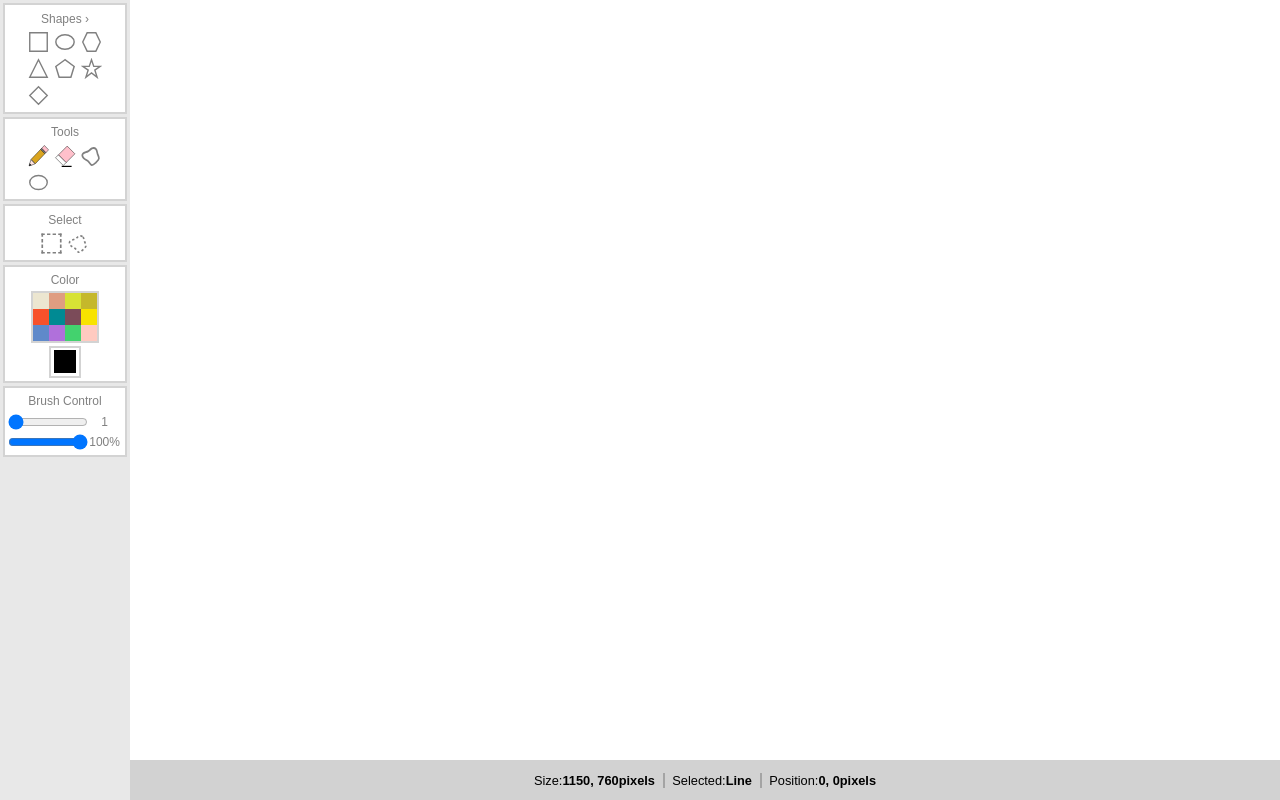
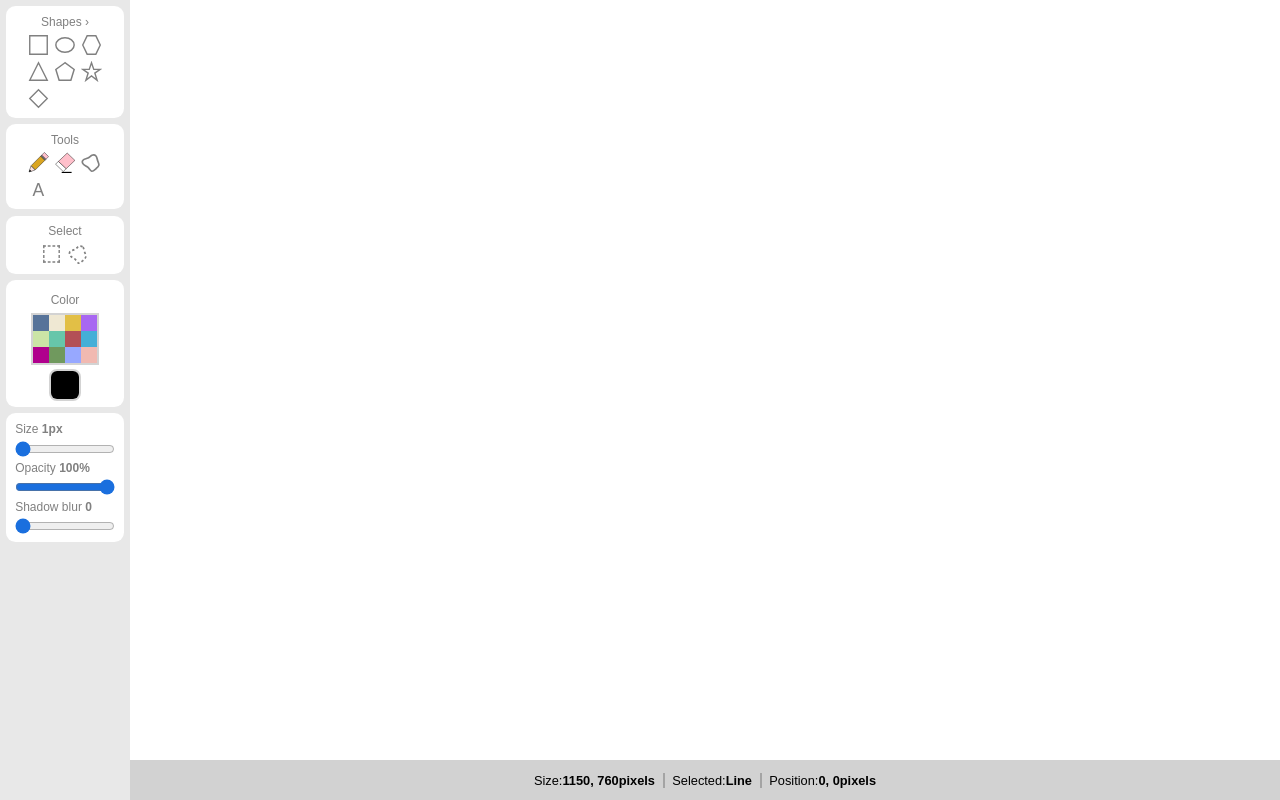
Before and after one commit to Jhonyx00/React-Paint-App, a React (Create React App) app: page / in a window 1280 px wide. Built offline with nearby package versions, Linux system fonts and the light colour scheme.

Commit message:
add shadow blur

```diff
--- a/src/App.css
+++ b/src/App.css
@@ -8,34 +8,6 @@
   .toolbar-container {
     background-color: rgb(232, 232, 232);
     height: 100vh;
-
-    .lineWidth {
-      background-color: white;
-      padding: 0.2em;
-      margin: 0.2em;
-
-      border: 2px solid lightgray;
-      display: grid;
-      place-items: center;
-
-      span {
-        font-size: 12px;
-        color: gray;
-        font-weight: 500;
-        padding: inherit;
-      }
-
-      .size {
-        display: grid;
-        grid-template-columns: 70% 30%;
-        place-items: center;
-        width: 100%;
-        input {
-          width: 100%;
-          cursor: pointer;
-        }
-      }
-    }
   }
   .canvas-statusbar-container {
     width: 100%;
--- a/src/App.tsx
+++ b/src/App.tsx
@@ -16,6 +16,7 @@ import { Position } from "./interfaces/position.ts";
 import { shapeItems, toolsItems, selectItems } from "./utilities/data.ts";
 import { Point } from "./interfaces/point.ts";
 import Menu from "./components/menu/Menu.tsx";
+import ToolOptions from "./components/toolOptions/ToolOptions.tsx";
 
 const App = () => {
   const canvasContainer = useRef<HTMLDivElement>(null);
@@ -77,19 +78,10 @@ const App = () => {
     setCursorPosition(precisePoint);
   };
 
+  const [selected, setSelected] = useState<boolean>(false);
   const [lineWidth, setLineWidth] = useState<number>(1);
-  const [lineOpacity, setLineOpacity] = useState<number>(100);
-
-  const [selected, setSelected] = useState<boolean>(false);
-  const handleWidthChange = (e: React.ChangeEvent<HTMLInputElement>) => {
-    const value = e.target.value;
-    setLineWidth(parseInt(value));
-  };
-
-  const handleOpaictyChange = (e: React.ChangeEvent<HTMLInputElement>) => {
-    const value = e.target.value;
-    setLineOpacity(parseInt(value));
-  };
+  const [opacity, setOpacity] = useState<number>(100);
+  const [shadowBlur, setShadowBlur] = useState<number>(0);
 
   return (
     <div className="toolbar-canvas-container">
@@ -113,30 +105,14 @@ const App = () => {
           setSelected={setSelected}
         />
         <ColorPalette setCurrentColor={setCurrentColor} />
-
-        <div className="lineWidth">
-          <span>Brush Control</span>
-          <div className="size">
-            <input
-              type="range"
-              min={1}
-              max={100}
-              onChange={handleWidthChange}
-              value={lineWidth}
-            />
-            <span>{lineWidth}</span>
-          </div>
-          <div className="size">
-            <input
-              type="range"
-              min={1}
-              max={100}
-              onChange={handleOpaictyChange}
-              value={lineOpacity}
-            />
-            <span>{lineOpacity}%</span>
-          </div>
-        </div>
+        <ToolOptions
+          lineWidth={lineWidth}
+          opacity={opacity}
+          shadowBlur={shadowBlur}
+          setShadowBlur={setShadowBlur}
+          setLineWidth={setLineWidth}
+          setOpacity={setOpacity}
+        />
       </div>
 
       <div className="canvas-statusbar-container">
@@ -153,7 +129,8 @@ const App = () => {
             currentColor={currentColor}
             canvasPosition={canvasPosition}
             lineWidth={lineWidth}
-            lineOpacity={lineOpacity / 100}
+            opacity={opacity / 100}
+            shadowBlur={shadowBlur}
             setSelected={setSelected}
           />
         </div>
--- a/src/components/canvas/canvas.tsx
+++ b/src/components/canvas/canvas.tsx
@@ -26,7 +26,8 @@ const Canvas = ({
   currentColor,
   canvasPosition,
   lineWidth,
-  lineOpacity,
+  opacity,
+  shadowBlur,
   setSelected,
 }: {
   parentSize: Dimension;
@@ -34,7 +35,8 @@ const Canvas = ({
   currentColor: string;
   canvasPosition: Position;
   lineWidth: number;
-  lineOpacity: number;
+  opacity: number;
+  shadowBlur: number;
   setSelected: Dispatch<SetStateAction<boolean>>;
 }) => {
   //refs
@@ -224,10 +226,12 @@ const Canvas = ({
   const setCanvasOptions = () => {
     shapeContainer.background = currentColor;
     if (!mainCtx) return;
-    mainCtx.globalAlpha = lineOpacity;
+    mainCtx.globalAlpha = opacity;
     mainCtx.strokeStyle = currentColor;
     mainCtx.fillStyle = currentColor;
     mainCtx.lineWidth = lineWidth;
+    mainCtx.shadowBlur = shadowBlur;
+    mainCtx.shadowColor = "blue";
   };
 
   const setAuxCanvasOptions = () => {
@@ -235,7 +239,9 @@ const Canvas = ({
     shape container background needs to be cleared by setting its width and height */
     setAuxCanvasDimension(300, 150);
     if (!auxCtx) return;
-    auxCtx.globalAlpha = lineOpacity;
+    auxCtx.globalAlpha = opacity;
+    auxCtx.shadowBlur = shadowBlur;
+    auxCtx.shadowColor = "blue";
   };
 
   const performAction = (point: Point) => {
@@ -685,7 +691,7 @@ const Canvas = ({
     shapePath.closePath();
     if (!auxCtx) return;
     auxCtx.clip(shapePath);
-    auxCtx.globalAlpha = lineOpacity;
+    auxCtx.globalAlpha = opacity;
     auxCtx.fillStyle = currentColor;
     auxCtx.fill(shapePath);
     const base64 = auxCanvas.current.toDataURL();
--- a/src/components/colorPalette/colorPalette.css
+++ b/src/components/colorPalette/colorPalette.css
@@ -1,11 +1,11 @@
 .tool-container {
   display: grid;
   place-items: center;
-  border: 2px solid lightgray;
   background-color: white;
-  padding: 0.2em;
-  margin: 0.2em;
-
+  padding: 0.4em;
+  margin: 0.4em;
+  /* border: 2px solid lightgray; */
+  border-radius: 0.6em;
   span {
     font-size: 12px;
     text-align: center;
@@ -43,7 +43,9 @@
         cursor: pointer;
         width: 2.4em;
         height: 2.4em;
-        padding: 0.2em;
+        /* padding: 0.2em; */
+        overflow: hidden;
+        border-radius: 0.6em;
         border: 2px solid lightgray;
         background-color: white;
       }
--- a/src/components/tool/tool.css
+++ b/src/components/tool/tool.css
@@ -1,13 +1,13 @@
 .tool-item-container {
   display: grid;
   place-items: center;
-  padding: 0.2em;
   background-color: white;
-  border: 2px solid lightgray;
-  padding: 0.2em;
-  margin: 0.2em;
+  padding: 0.4em;
+  margin: 0.4em;
+  border-radius: 0.6em;
+
   .text {
-    padding: inherit;
+    padding: 0.2em;
     font-size: 12px;
     color: gray;
     font-weight: 500;
--- /dev/null
+++ b/src/components/toolOptions/ToolOptions.tsx
@@ -0,0 +1,77 @@
+import { Dispatch, SetStateAction } from "react";
+import "./toolOptions.css";
+
+const ToolOptions = ({
+  lineWidth,
+  opacity,
+  shadowBlur,
+  setLineWidth,
+  setOpacity,
+  setShadowBlur,
+}: {
+  lineWidth: number;
+  opacity: number;
+  shadowBlur: number;
+  setLineWidth: Dispatch<SetStateAction<number>>;
+  setOpacity: Dispatch<SetStateAction<number>>;
+  setShadowBlur: Dispatch<SetStateAction<number>>;
+}) => {
+  const handleWidthChange = (e: React.ChangeEvent<HTMLInputElement>) => {
+    const value = e.target.value;
+    setLineWidth(parseInt(value));
+  };
+
+  const handleOpaictyChange = (e: React.ChangeEvent<HTMLInputElement>) => {
+    const value = e.target.value;
+    setOpacity(parseInt(value));
+  };
+
+  const handleShadowBlurChange = (e: React.ChangeEvent<HTMLInputElement>) => {
+    const value = e.target.value;
+    setShadowBlur(parseInt(value));
+  };
+
+  return (
+    <div className="tool-options">
+      {/* <span>Brush Control</span> */}
+      <div className="option">
+        <span>
+          Size <b>{lineWidth}px</b>
+        </span>
+        <input
+          type="range"
+          min={1}
+          max={100}
+          onChange={handleWidthChange}
+          value={lineWidth}
+        />
+      </div>
+      <div className="option">
+        <span>
+          Opacity <b>{opacity}%</b>
+        </span>
+        <input
+          type="range"
+          min={1}
+          max={100}
+          onChange={handleOpaictyChange}
+          value={opacity}
+        />
+      </div>
+      <div className="option">
+        <span>
+          Shadow blur <b>{shadowBlur}</b>
+        </span>
+        <input
+          type="range"
+          min={0}
+          max={100}
+          onChange={handleShadowBlurChange}
+          value={shadowBlur}
+        />
+      </div>
+    </div>
+  );
+};
+
+export default ToolOptions;
--- /dev/null
+++ b/src/components/toolOptions/toolOptions.css
@@ -0,0 +1,28 @@
+.tool-options {
+  background-color: white;
+  padding: 0.4em;
+  margin: 0.4em;
+  /* border: 2px solid lightgray; */
+  display: flex;
+  flex-direction: column;
+  border-radius: 0.6em;
+
+  span {
+    font-size: 12px;
+    color: gray;
+    font-weight: 500;
+    padding: inherit;
+    padding: 0.2em;
+  }
+
+  .option {
+    display: flex;
+    flex-direction: column;
+
+    input[type="range"] {
+      cursor: pointer;
+      accent-color: rgb(26, 111, 222);
+      border-radius: 0.6em;
+    }
+  }
+}
--- a/src/utilities/data.ts
+++ b/src/utilities/data.ts
@@ -13,6 +13,7 @@ import rectangle from "../assets/rectangle.svg";
 import select from "../assets/select.svg";
 import LassoSelect from "../assets/free-form-select.svg";
 import irregularShape from "../assets/irregularShape.svg";
+import text from "../assets/text.svg";
 //arrays
 export const shapes = [
   { name: "Rectangle", path: "M0 0, L0 150, L300 150, L300 0 Z" },
@@ -45,18 +46,18 @@ export const resizeButtons = [
 ];
 
 export const colors = [
-  { id: 1, color: "#ece6d0" },
-  { id: 2, color: "#df9d81" },
-  { id: 3, color: "#d7e235" },
-  { id: 4, color: "#c5b82b" },
-  { id: 5, color: "#f7512b" },
-  { id: 6, color: "#008a93" },
-  { id: 7, color: "#7b4b59" },
-  { id: 8, color: "#f8e300" },
-  { id: 9, color: "#5f89ca" },
-  { id: 10, color: "#b070db" },
-  { id: 11, color: "#43d26e" },
-  { id: 13, color: "#ffcac0" },
+  { id: 1, color: "#577399" },
+  { id: 2, color: "#efe8d3" },
+  { id: 3, color: "#e2bf46" },
+  { id: 4, color: "#a867f1" },
+  { id: 5, color: "#cbe5a6" },
+  { id: 6, color: "#67c6aa" },
+  { id: 7, color: "#b35056" },
+  { id: 8, color: "#45afd7" },
+  { id: 9, color: "#b0008d" },
+  { id: 10, color: "#70995e" },
+  { id: 11, color: "#97a8ff" },
+  { id: 13, color: "#f1b9b1" },
 ];
 
 export const toolsItems: IconTool[] = [
@@ -79,10 +80,10 @@ export const toolsItems: IconTool[] = [
     icon: irregularShape,
   },
   {
-    toolGroupID: 4,
+    toolGroupID: 6,
     toolId: 4,
-    name: "Eraser 2",
-    icon: oval,
+    name: "Text",
+    icon: text,
   },
 ];
 
```
Also changed, not shown: src/assets/select.svg, src/assets/text.svg (added).
